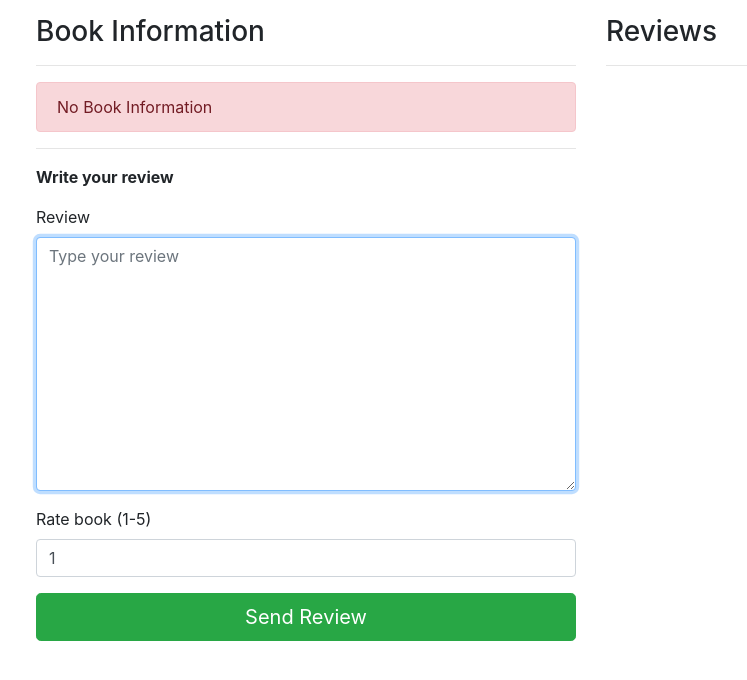
After one commit to emmanuelluur/books_flask, a Flask app: template templates/book/book.html in a window 1280 px wide. The commit adds this page. Shown: the top 680 px of the page, without its empty margins (49-796 px from the left). Run offline with Flask 2, Linux system fonts and the light colour scheme; the template is opened without the code that fills it, so the values that code supplies are empty; some libraries are stand-ins or nearby versions.

Commit message:
Add Book Page

```diff
--- a/application.py
+++ b/application.py
@@ -2,7 +2,7 @@ import os
 from os.path import join, dirname
 from dotenv import load_dotenv
 
-from flask import Flask, session, render_template, request, escape, redirect
+from flask import Flask, session, render_template, request, escape, redirect, jsonify
 from flask_session import Session
 from flask_bcrypt import Bcrypt, generate_password_hash, check_password_hash
 
@@ -105,3 +105,20 @@ def search_book():
         return render_template("index.html", title="Home", name = name)
 
     return render_template("index.html", title="Home", name = name, books = book)
+
+#book page
+
+@app.route("/book/<book_id>")
+def bookPage(book_id):
+    book = book_id
+    result = db.execute(f"SELECT * FROM tbl_books WHERE book_id = '{book}'").fetchone()
+
+    return render_template("book/book.html", title = "Book Page", books = result)
+
+
+@app.route("/api/<isbn>")
+def api(isbn):
+    book = isbn
+    result = db.execute(f"SELECT * FROM tbl_books WHERE isbn = '{book}'").fetchone()
+    data = {"title":result.title,"author":result.author,"year":result.year_book, "isbn":result.isbn}
+    return jsonify(data)
--- /dev/null
+++ b/templates/book/book.html
@@ -0,0 +1,37 @@
+{% extends "./base.html" %}
+
+{% block content %}
+<section class="row space">
+    <article class="col-sm-6">
+        <h3>Book Information</h3>
+        <hr>
+        {% if books %}
+        <p> <strong> Title </strong> {{ books['title'] }} </p>
+        <p> <strong> Author </strong> {{ books['author'] }} </p>
+        <p> <strong> Year </strong> {{ books['year_book'] }} </p>
+        <p> <strong> ISBN </strong> {{ books['isbn'] }} </p>
+        {% else %}
+        <div class="alert alert-danger">No Book Information</div>
+        {% endif %}
+        </ul>
+        <hr>
+        <p><strong>Write your review</strong></p>
+        <form action="">
+            <input type="hidden" name="id_book" value="{{ books['book_id'] }}">
+            <div class="form-group">
+                <label for="comment">Review</label>
+                <textarea name="review" id="review" class="form-control" cols="30" rows="10" required autofocus placeholder="Type your review"></textarea>
+            </div>
+            <div class="form-group">
+                <label for="rate">Rate book (1-5)</label>
+                <input type="nubmer" class="form-control" name="rate" id="rate" min="1" max="5" value="1" required>
+            </div>
+            <button class="btn btn-success btn-lg btn-block">Send Review</button>
+        </form>
+    </article>
+    <article class="col-sm-4">
+        <h3>Reviews</h3>
+        <hr>
+    </article>
+</section>
+{% endblock content %}
--- a/templates/index.html
+++ b/templates/index.html
@@ -45,7 +45,7 @@
                     <td> {{ book['title'] }} </td>
                     <td> {{ book['author'] }} </td>
                     <td> {{ book['isbn'] }} </td>
-                    <td> <a href="#"> See </a> </td>
+                    <td> <a href={{ url_for('bookPage' ,book_id=book['book_id']) }}> See </a> </td>
                 </tr>
                 {% endfor %}
             </tbody>
```
